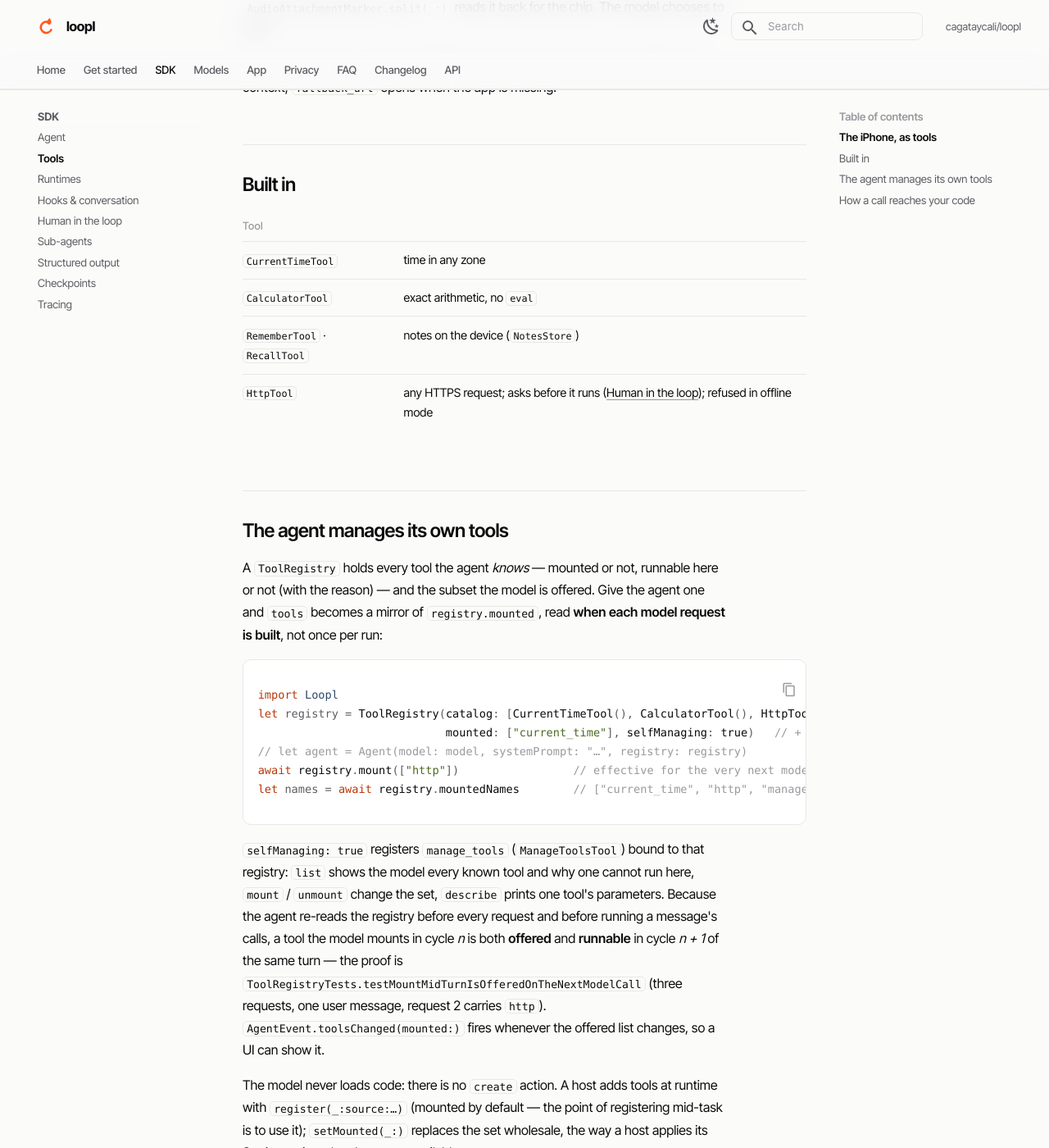
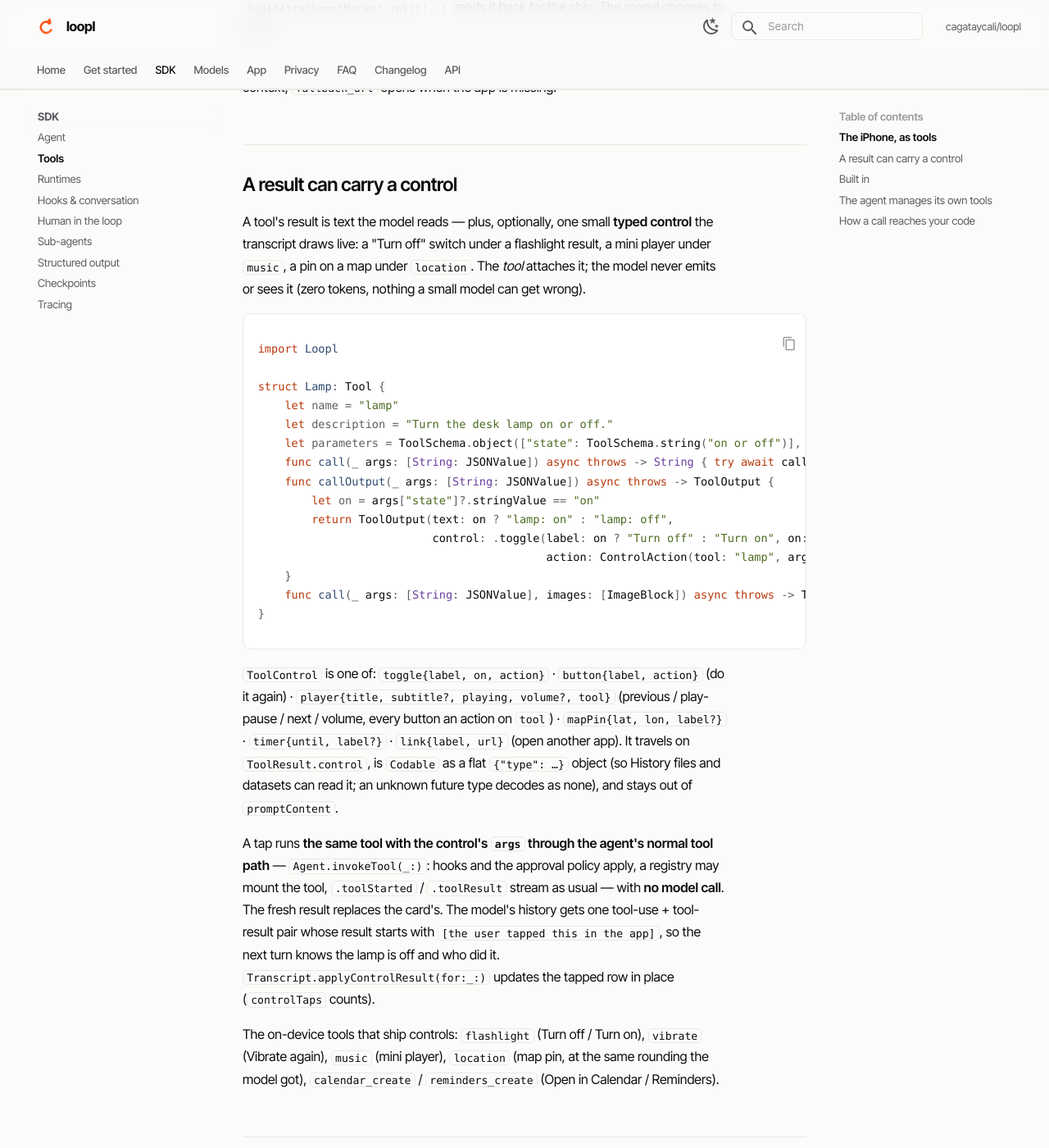
Before and after one commit to cagataycali/loopl, an MkDocs documentation site: the page built from docs/sdk/tools.md, in a window 1280 px wide and 1400 px high, scrolled down 2455 px. Shown: the whole window at 82% size. Built offline with MkDocs 1.6.1 and Material for MkDocs 9.7.7, drawn with Linux system fonts in a browser that asks for light colours.

Commit message:
docs: ToolOutput.control (sdk/tools), Controls on a result (app/tools), changelog

````diff
--- a/docs/sdk/tools.md
+++ b/docs/sdk/tools.md
@@ -86,6 +86,35 @@ A recording reaches `transcribe` as a line in the user's message, not as hidden
 
 `open_app` merges `params` into the link's query string, so the next app starts with context; `fallback_url` opens when the app is missing.
 
+## A result can carry a control
+
+A tool's result is text the model reads — plus, optionally, one small **typed control** the transcript draws live: a "Turn off" switch under a flashlight result, a mini player under `music`, a pin on a map under `location`. The *tool* attaches it; the model never emits or sees it (zero tokens, nothing a small model can get wrong).
+
+```swift
+// snippet: compile
+import Loopl
+
+struct Lamp: Tool {
+    let name = "lamp"
+    let description = "Turn the desk lamp on or off."
+    let parameters = ToolSchema.object(["state": ToolSchema.string("on or off")], required: ["state"])
+    func call(_ args: [String: JSONValue]) async throws -> String { try await callOutput(args).text }
+    func callOutput(_ args: [String: JSONValue]) async throws -> ToolOutput {
+        let on = args["state"]?.stringValue == "on"
+        return ToolOutput(text: on ? "lamp: on" : "lamp: off",
+                          control: .toggle(label: on ? "Turn off" : "Turn on", on: on,
+                                           action: ControlAction(tool: "lamp", args: ["state": .string(on ? "off" : "on")])))
+    }
+    func call(_ args: [String: JSONValue], images: [ImageBlock]) async throws -> ToolOutput { try await callOutput(args) }
+}
+```
+
+`ToolControl` is one of: `toggle{label, on, action}` · `button{label, action}` (do it again) · `player{title, subtitle?, playing, volume?, tool}` (previous / play-pause / next / volume, every button an action on `tool`) · `mapPin{lat, lon, label?}` · `timer{until, label?}` · `link{label, url}` (open another app). It travels on `ToolResult.control`, is `Codable` as a flat `{"type": …}` object (so History files and datasets can read it; an unknown future type decodes as none), and stays out of `promptContent`.
+
+A tap runs **the same tool with the control's `args` through the agent's normal tool path** — `Agent.invokeTool(_:)`: hooks and the approval policy apply, a registry may mount the tool, `.toolStarted` / `.toolResult` stream as usual — with **no model call**. The fresh result replaces the card's. The model's history gets one tool-use + tool-result pair whose result starts with `[the user tapped this in the app]`, so the next turn knows the lamp is off and who did it. `Transcript.applyControlResult(for:_:)` updates the tapped row in place (`controlTaps` counts).
+
+The on-device tools that ship controls: `flashlight` (Turn off / Turn on), `vibrate` (Vibrate again), `music` (mini player), `location` (map pin, at the same rounding the model got), `calendar_create` / `reminders_create` (Open in Calendar / Reminders).
+
 ## Built in
 
 | Tool | |
````
Also changed, not shown: docs/app/tools.md (+14 -0 lines), docs/changelog.md (+1 -0 lines).
